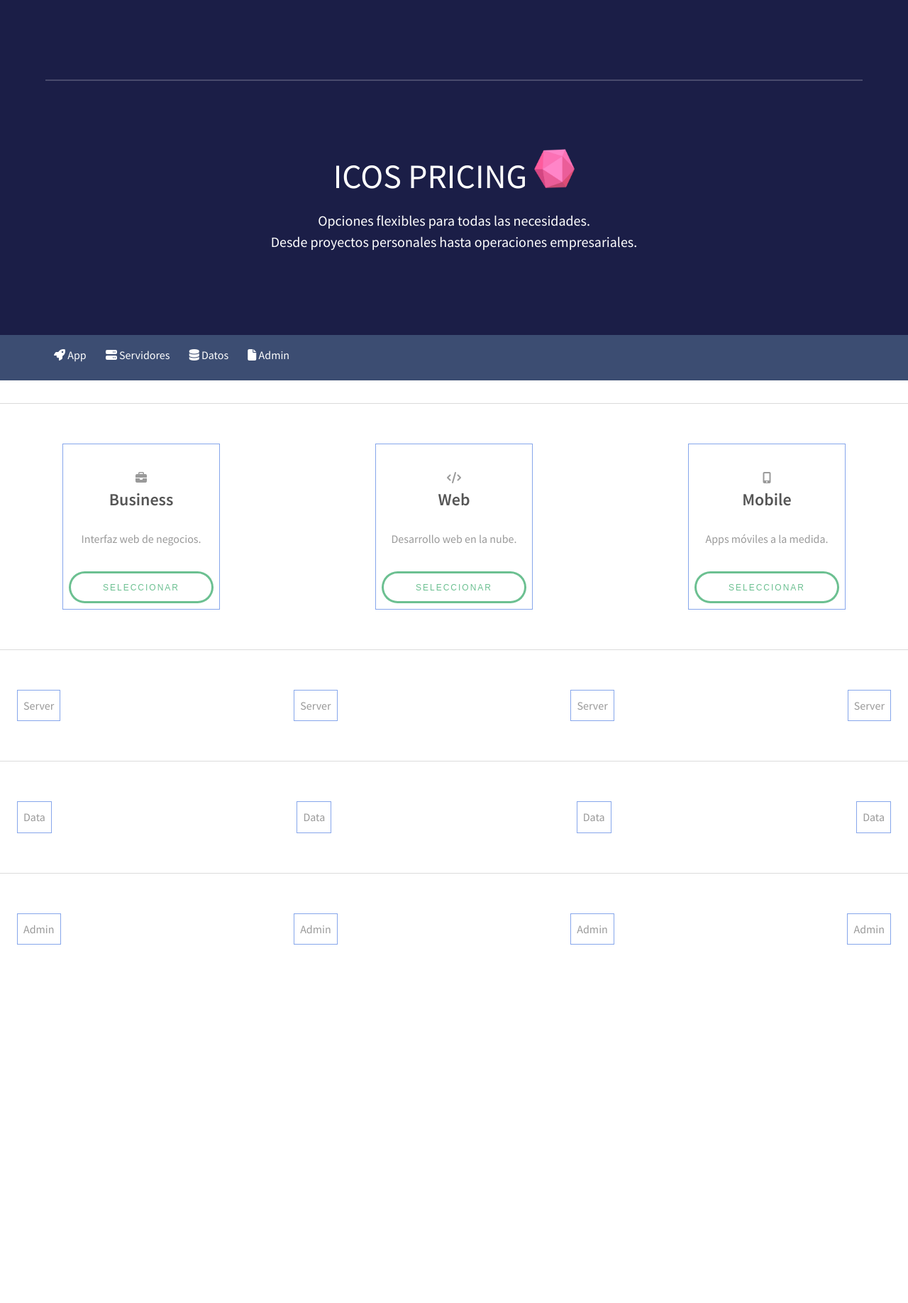
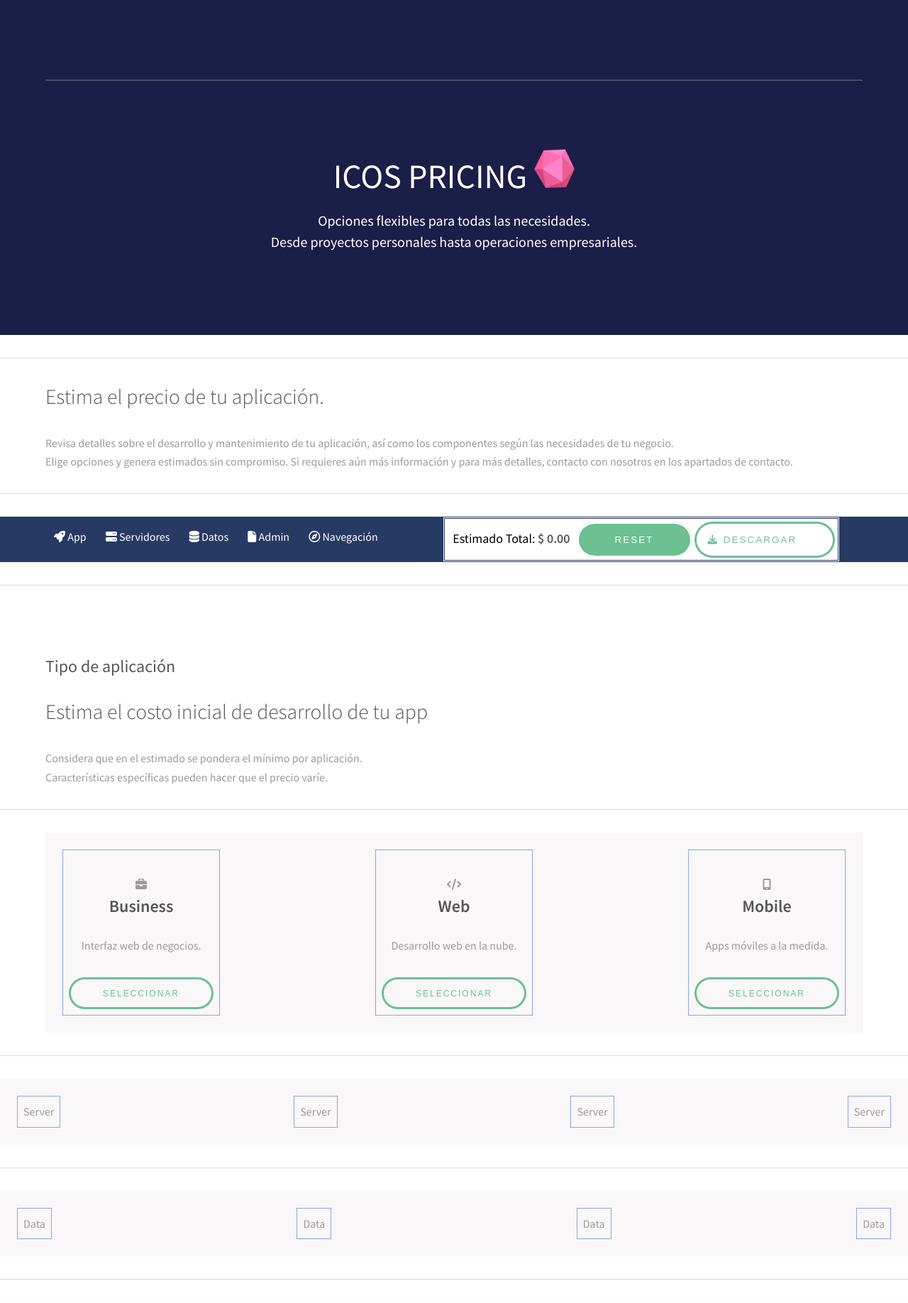
Before and after one commit to LuisRG30/icosapp, a Django app: page /pricing/ in a window 1280 px wide. Shown: the top 1836 px of the page at 71% size. Before the commit the page ends 1331 px from the top, so only its background shows below. Run offline with Django 3.2, Linux system fonts and the light colour scheme; some libraries are stand-ins or nearby versions.

Commit message:
advancig on estimate view

```diff
--- a/landing/static/landing/index.js
+++ b/landing/static/landing/index.js
@@ -3,3 +3,9 @@ function smoothScroll(id){
         behavior: 'smooth'
     });
 }
+
+function paddedSmoothScroll(id) {
+    document.querySelector(id).scrollIntoView({
+        behavior: 'smooth'
+    });
+}
--- a/landing/static/landing/main.css
+++ b/landing/static/landing/main.css
@@ -1764,8 +1764,10 @@
 	}
 
 	.inner {
-		max-width: 75em;
+		max-width: 500em;
 		margin: 0 auto;
+		width: 90%;
+		height: inherit;
 	}
 
 		@media screen and (max-width: 1280px) {
@@ -2575,6 +2577,7 @@
 		text-decoration: none;
 		text-transform: uppercase;
 		white-space: nowrap;
+		outline: 0;
 	}
 
 		input[type="submit"]:hover,
@@ -2781,6 +2784,8 @@
 		#header .inner {
 			margin: 0 auto;
 			position: relative;
+			padding-right: 5em;
+			width: 100%;
 		}
 
 		#header .logo {
@@ -2795,6 +2800,7 @@
 			position: absolute;
 			top: 0;
 			font-size: 1em;
+			margin-left: 2em;
 		}
 
 			#header .logo strong {
@@ -2889,6 +2895,10 @@
 
 
 /* Nav */
+	#navp {
+		margin-right: 2em;
+		height: inherit;
+	}
 
 	@media screen and (max-width: 980px) {
 
--- a/landing/static/landing/pricing.css
+++ b/landing/static/landing/pricing.css
@@ -9,9 +9,9 @@
     width: 100%;
     z-index: 10001;
     background: #273a63;
-    opacity: 90%;
+    opacity: 100%;
     margin: 0;
-    padding: 0;
+    justify-content: center;
 }
 
 
@@ -134,10 +134,17 @@
 
 }
 
+.sticky {
+  position: fixed;
+  top: 0;
+  width: 100%
+}
+
 .feature {
     text-align: center;
     padding: 1em;
     text-justify: center;
+    background-color: #ece8e857;
 }
 
 .option {
@@ -149,6 +156,9 @@
     border-style: ridge;
     border-width: 0.1em;
     margin: 0.5em;
+}
+.option:hover {
+    box-shadow: 0 4px 8px 0 rgba(0, 0, 0, 0.2), 0 6px 20px 0 rgba(0, 0, 0, 0.19);
 }
 
 
@@ -164,3 +174,26 @@
 .possible {
     border: 0;
 }
+
+
+.estimate {
+    padding-left: 1%;
+    border: auto;
+    margin: auto;
+    color: black;
+    float: right;
+    background: #ffffff;
+    height: inherit;
+    width: 50%;
+    border: #273a63;
+    border-style: double;
+    font-size: large;
+}
+
+#total {
+    padding-right: 1%;
+}
+
+.optrow {
+    padding-top: 5%;
+}
--- a/landing/static/landing/pricing.js
+++ b/landing/static/landing/pricing.js
@@ -26,6 +26,10 @@ var selectOption = function(event) {
   calculateEstimate();
 }
 
+//Deselect all
+
+
+
 
 Array.from(possibleOptions).forEach(function(option) {
   option.addEventListener('click', selectOption);
@@ -36,7 +40,9 @@ var estimate = 0.00;
 var selected = document.getElementsByClassName("selectedop");
 
 var calculateEstimate = function() {
+  estimate = 0.00
   Array.from(selected).forEach(function(selection) {
-    console.log(selection.getAttribute("value"));
+    estimate += parseInt(selection.getAttribute("value"));
   });
+  document.getElementById("total").innerHTML = "$" + estimate;
 }
--- a/landing/templates/landing/pricing.html
+++ b/landing/templates/landing/pricing.html
@@ -19,19 +19,42 @@
                 </header>
             </div>
         </section>
-        <header id="pricingcomponents" class ="sticky">
+        <hr>
+        <section id="content">
+            <div class="inner">
+                <h2>Estima el precio de tu aplicación.</h2>
+                <p>Revisa detalles sobre el desarrollo y mantenimiento de tu aplicación, así como los componentes según las necesidades de tu negocio. <br>
+                Elige opciones y genera estimados sin compromiso. Si requieres aún más información y para más detalles, contacto con nosotros en los apartados de contacto.
+                </p>
+            </div>
+        </section>
+        <hr>
+        <div id="pricingcomponents">
 			<div class="inner">
 				<nav id="navp">
-					<a onClick="smoothScroll('#')"><span class="fa fa-rocket"></span> App</a>
-					<a onClick="smoothScroll('#')"><span class="fa fa-server"></span> Servidores</a>
-					<a onClick="smoothScroll('#')"><span class="fa fa-database"></span> Datos</a>
-                    <a onClick="smoothScroll('#')"><span class="fa fa-file"></span> Admin</a>
-                    <div>Estimado Total</div>
+					<a onClick="smoothScroll('#app')"><span class="fa fa-rocket"></span> App</a>
+					<a onClick="smoothScroll('#server')"><span class="fa fa-server"></span> Servidores</a>
+					<a onClick="smoothScroll('#data')"><span class="fa fa-database"></span> Datos</a>
+                    <a onClick="smoothScroll('#admin')"><span class="fa fa-file"></span> Admin</a>
+                    <a onClick="smoothScroll('#navigation')"><span class="fa fa-compass"></span> Navegación</a>
+                    <span class="estimate">
+                        Estimado Total: <strong id="total"> $ 0.00</strong>
+                        <button class="special alt">Reset</button>
+                        <button class="icon fa-download">Descargar</button>
+                    </span>
 				</nav>
                 <a href="#navPanel" class="navPanelToggle"><span class="fa fa-bars"></span></a>
 			</div>
-        </header>
-        <section id="features">
+        </div>
+        <section id="features flex">
+            <hr>
+            <div id="app" class="inner optrow">
+                <h4>Tipo de aplicación</h4>
+                <h2>Estima el costo inicial de desarrollo de tu app</h2>
+                <p>Considera que en el estimado se pondera el mínimo por aplicación.<br>
+                    Características específicas pueden hacer que el precio varíe.
+                </p>
+            </div>
             <hr>
             <div class="feature flex inner">
                 <div class="option app" value="10">
@@ -63,27 +86,65 @@
                 </div>
             </div>
             <hr>
-            <div class="feature flex">
+            <div id="server" class="feature flex">
                 <div class="option server" value="">Server</div>
                 <div class="option server" value="">Server</div>
                 <div class="option server" value="">Server</div>
                 <div class="option server" value="">Server</div>
             </div>
             <hr>
-            <div class="feature flex">
+            <div id="data" class="feature flex">
                 <div class="option data">Data</div>
                 <div class="option data">Data</div>
                 <div class="option data">Data</div>
                 <div class="option data">Data</div>
             </div>
             <hr>
-            <div class="feature flex">
+            <div id="admin" class="feature flex">
                 <div class="option admin">Admin</div>
                 <div class="option admin">Admin</div>
                 <div class="option admin">Admin</div>
                 <div class="option admin">Admin</div>
             </div>
+            <hr>
+            <div id="navigation" class="feature flex">
+                <div class="option navigation">Navegación</div>
+                <div class="option navigation">Navegación</div>
+                <div class="option navigation">Navegación</div>
+                <div class="option navigation">Navegación</div>
+            </div>
         </section>
+
+        <footer id="footer">
+            <div class="inner">
+
+                <h3>Contacto</h3>
+
+                <form action="#" method="post">
+
+                    <div class="field half first">
+                        <label for="name">Nombre</label>
+                        <input name="name" id="name" type="text" placeholder="Name">
+                    </div>
+                    <div class="field half">
+                        <label for="email">Email</label>
+                        <input name="email" id="email" type="email" placeholder="Email">
+                    </div>
+                    <div class="field">
+                        <label for="message">Cuéntanos lo que sea</label>
+                        <textarea name="message" id="message" rows="6" placeholder="Message"></textarea>
+                    </div>
+                    <ul class="actions">
+                        <li><input value="Enviar Mensaje" class="button alt" type="submit"></li>
+                    </ul>
+                </form>
+
+                <div class="copyright">
+                    Guadalajara, Jalisco, México.
+                </div>
+
+            </div>
+        </footer>
     </body>
     <script src="{% static 'landing/index.js' %}"></script>
     <script src="{% static 'landing/pricing.js' %}"></script>
```
